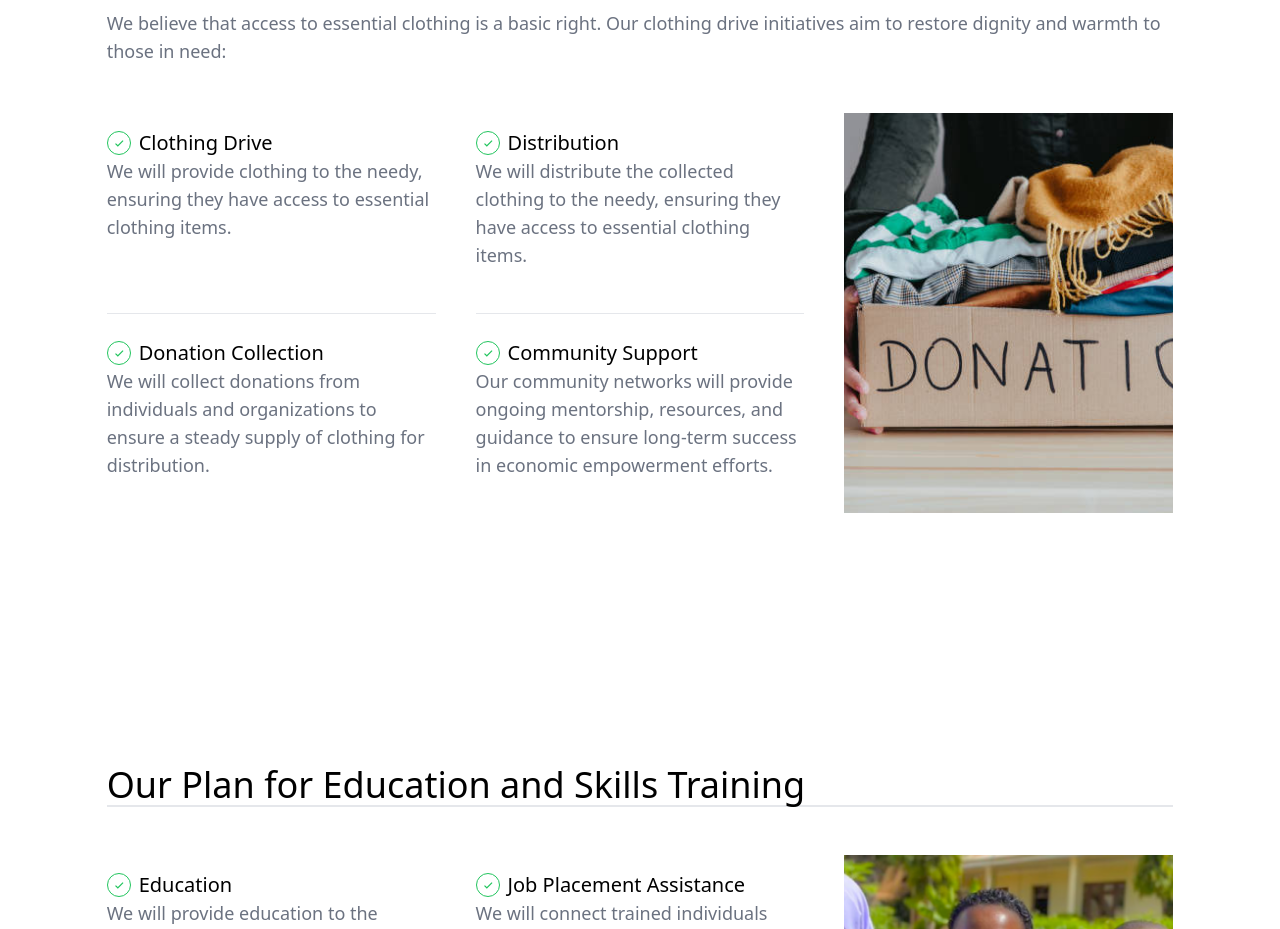
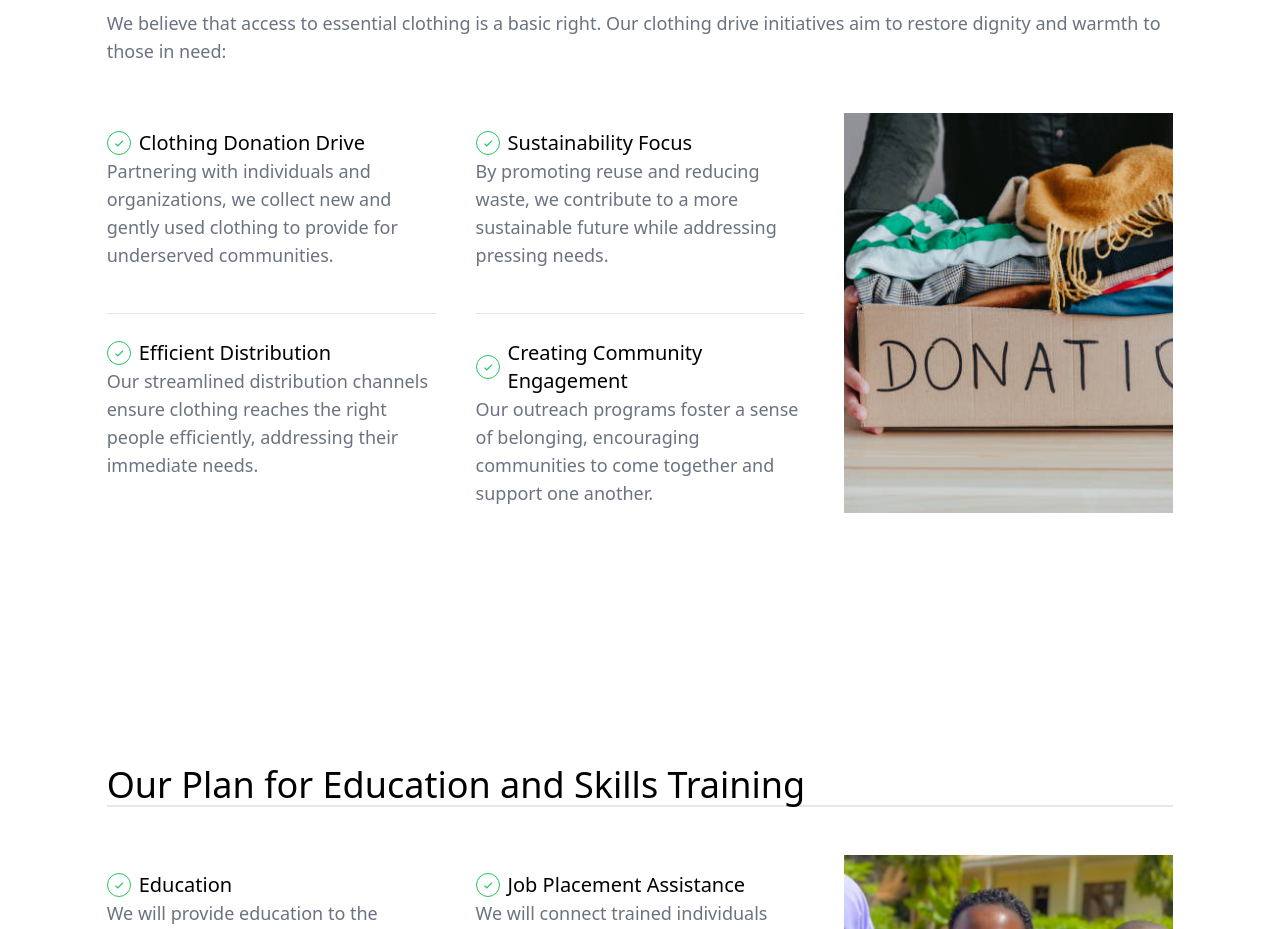
Before and after one commit to SirhmVFX/commonpersonrelief, a Next.js app: page /what-we-serve in a window 1280 px wide. Shown: the part 1800-2729 px from the top of the page. Built offline with nearby package versions, Linux system fonts and the light colour scheme.

Commit message:
working on ux

```diff
--- a/src/app/what-we-serve/page.tsx
+++ b/src/app/what-we-serve/page.tsx
@@ -151,22 +151,22 @@ export default function WhoWeServe() {
             <div className="h-[190px] py-4">
               <div className="flex gap-2 items-center">
                 <BiCheck className="text-xl sm:text-2xl text-green-500 border border-green-500 rounded-full p-1 flex-shrink-0" />
-                <h1 className="text-xl  font-medium">Clothing Drive</h1>
+                <h1 className="text-xl  font-medium">Clothing Donation Drive</h1>
               </div>
               <p className="text-gray-500 text-base sm:text-lg">
-                We will provide clothing to the needy, ensuring they have access
-                to essential clothing items.
+              Partnering with individuals and organizations, we collect new and gently used clothing to provide for underserved communities.
+
+
               </p>
             </div>
             <div className="h-[1px] w-full bg-gray-200"></div>
             <div className="h-[190px] py-4">
               <div className="flex gap-2 items-center">
                 <BiCheck className="text-xl sm:text-2xl text-green-500 border border-green-500 rounded-full p-1 flex-shrink-0" />
-                <h1 className="text-xl  font-medium">Donation Collection</h1>
+                <h1 className="text-xl  font-medium">Efficient Distribution</h1>
               </div>
               <p className="text-gray-500 text-base sm:text-lg">
-                We will collect donations from individuals and organizations to
-                ensure a steady supply of clothing for distribution.
+              Our streamlined distribution channels ensure clothing reaches the right people efficiently, addressing their immediate needs.
               </p>
             </div>
           </div>
@@ -174,23 +174,20 @@ export default function WhoWeServe() {
             <div className="h-[190px] py-4">
               <div className="flex gap-2 items-center">
                 <BiCheck className="text-xl sm:text-2xl text-green-500 border border-green-500 rounded-full p-1 flex-shrink-0" />
-                <h1 className="text-xl  font-medium">Distribution</h1>
+                <h1 className="text-xl  font-medium">Sustainability Focus</h1>
               </div>
               <p className="text-gray-500 text-base sm:text-lg">
-                We will distribute the collected clothing to the needy, ensuring
-                they have access to essential clothing items.
+              By promoting reuse and reducing waste, we contribute to a more sustainable future while addressing pressing needs.
               </p>
             </div>
             <div className="h-[1px] w-full bg-gray-200"></div>
             <div className="h-[190px] py-4">
               <div className="flex gap-2 items-center">
                 <BiCheck className="text-xl sm:text-2xl text-green-500 border border-green-500 rounded-full p-1 flex-shrink-0" />
-                <h1 className="text-xl  font-medium">Community Support</h1>
+                <h1 className="text-xl  font-medium">Creating Community Engagement</h1>
               </div>
               <p className="text-gray-500 text-base sm:text-lg">
-                Our community networks will provide ongoing mentorship,
-                resources, and guidance to ensure long-term success in economic
-                empowerment efforts.
+              Our outreach programs foster a sense of belonging, encouraging communities to come together and support one another.
               </p>
             </div>
           </div>
```
